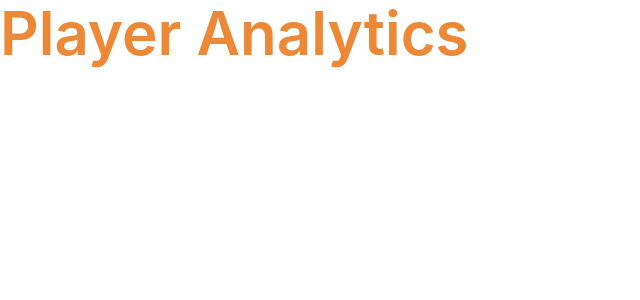
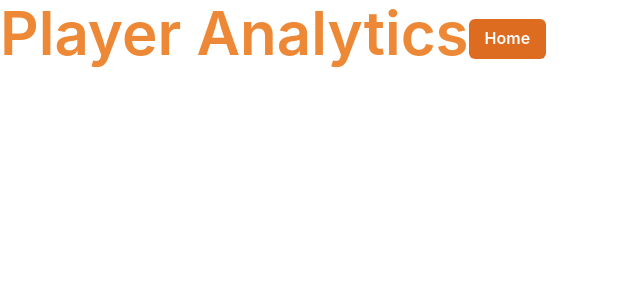
Before and after one commit to ShaimaaAliECE/se3350_project-group-7, a React (Create React App) app in the folder client/: page /admin in a window 1280 px wide. Shown: the top 300 px of the page, without its empty margins (0-640 px from the left). Built offline with nearby package versions, Linux system fonts and the light colour scheme.

Commit message:
Add home button to admin analytics page

```diff
--- a/client/src/pages/Admin.tsx
+++ b/client/src/pages/Admin.tsx
@@ -2,11 +2,17 @@ import React from "react";
 import {
   Text,
   Stack,
-  Heading
+  Heading,
+  Button
 } from '@chakra-ui/react';
-
+import { useNavigate } from "react-router-dom";
 
 const Admin = () =>{
+    const navigate = useNavigate();
+        const routeChange = () => {
+          let path = "/";
+          navigate(path);
+        };
     return (
         <Stack>
             <Heading
@@ -16,6 +22,9 @@ const Admin = () =>{
             <Text as={'span'} color={'orange.400'}>
             Player Analytics
             </Text>
+            <Button colorScheme="orange" onClick={routeChange}>
+            Home
+            </Button>
             </Heading>
         </Stack>
 
```
